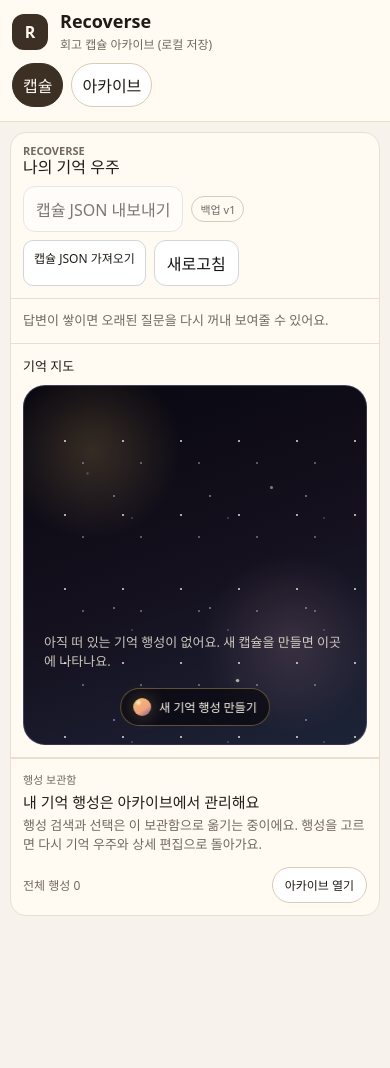
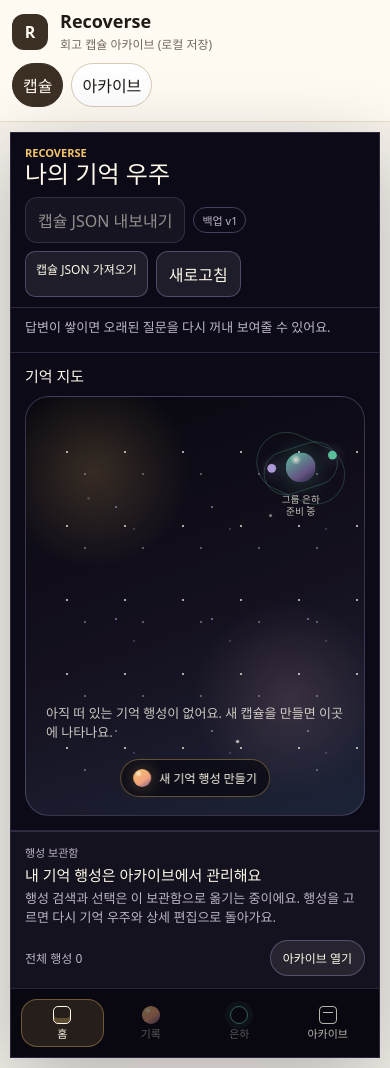
Before and after one commit to minmaxhap/recoverse, a Vue app in the folder recoverse-frontend/: page / in a window 390 px wide. Before the commit the page ends 926 px from the top, so only its background shows below. Built offline with nearby package versions, Linux system fonts and the light colour scheme.

Commit message:
Polish mobile universe home

```diff
--- a/recoverse-frontend/src/App.vue
+++ b/recoverse-frontend/src/App.vue
@@ -377,14 +377,23 @@
           title: t.memoryMap,
           empty: t.memoryMapEmpty,
           create: t.createMemoryPlanet,
+          galaxy: t.galaxyPlaceholder,
         }"
         :archive-bridge-labels="archiveBridgeLabels"
+        :bottom-nav-labels="{
+          home: t.navHome,
+          planet: t.navPlanet,
+          galaxy: t.navGalaxy,
+          archive: t.navArchive,
+        }"
+        :has-selected-capsule="selectedCapsule !== null"
         @export="onExportCapsules"
         @import-file="onImportCapsuleFile"
         @refresh="refreshCapsules"
         @open-discovery="openDiscoveryCard"
         @open-archive="openArchiveSettings"
         @open-create-flow="openCreateFlow"
+        @open-selected-capsule="openSelectedCapsule"
         @select-capsule="selectCapsule"
       />
 
@@ -640,6 +649,11 @@
     createPlanetEntry: "개인 행성 만들기",
     createGalaxyEntry: "그룹 은하 준비 중",
     closeCreateEntry: "입구 닫기",
+    navHome: "홈",
+    navPlanet: "기록",
+    navGalaxy: "은하",
+    navArchive: "아카이브",
+    galaxyPlaceholder: "그룹 은하 준비 중",
     memoryUniverse: "나의 기억 우주",
     retrospectiveCapsules: "회고 캡슐",
     exportCapsules: "캡슐 JSON 내보내기",
@@ -725,6 +739,11 @@
     createPlanetEntry: "Create personal planet",
     createGalaxyEntry: "Group galaxy coming soon",
     closeCreateEntry: "Close entry",
+    navHome: "Home",
+    navPlanet: "Planet",
+    navGalaxy: "Galaxy",
+    navArchive: "Archive",
+    galaxyPlaceholder: "Group galaxy coming soon",
     memoryUniverse: "My Memory Universe",
     retrospectiveCapsules: "Retrospective Capsules",
     exportCapsules: "Export capsule JSON",
@@ -1158,6 +1177,11 @@
   selectCapsule(id);
 }
 
+function openSelectedCapsule() {
+  if (!selectedCapsuleId.value) return;
+  setMode("planet-detail");
+}
+
 function selectCapsuleCard(id: string) {
   selectedCapsuleCardId.value = id;
   const card = capsuleCards.value.find((item) => item.id === id);
--- a/recoverse-frontend/src/components/CapsuleToolbar.vue
+++ b/recoverse-frontend/src/components/CapsuleToolbar.vue
@@ -42,12 +42,12 @@
 
 button {
   font: inherit;
-  border: 1px solid #d1d5db;
-  background: #fff;
+  border: 1px solid var(--color-border);
+  background: var(--color-paper);
   border-radius: 12px;
   padding: 10px 12px;
   cursor: pointer;
-  color: #111;
+  color: var(--color-ink);
 }
 
 button:disabled {
@@ -56,7 +56,7 @@
 }
 
 .ghost {
-  background: #fff;
+  background: var(--color-paper);
 }
 
 .versionBadge {
@@ -69,8 +69,9 @@
 }
 
 .file {
-  border: 1px solid #d1d5db;
-  background: #fff;
+  border: 1px solid var(--color-border);
+  background: var(--color-paper);
+  color: var(--color-ink);
   padding: 10px 12px;
   border-radius: 12px;
   cursor: pointer;
--- a/recoverse-frontend/src/components/DiscoveryCard.vue
+++ b/recoverse-frontend/src/components/DiscoveryCard.vue
@@ -35,7 +35,7 @@
 
 <style scoped>
 .discovery {
-  padding: 12px;
+  padding: 10px 14px 14px;
   border-bottom: 1px solid var(--color-soft-border);
 }
 
@@ -46,18 +46,18 @@
   cursor: pointer;
   text-align: left;
   border: 1px solid var(--color-soft-border);
-  border-radius: 16px;
+  border-radius: 18px;
   background:
-    radial-gradient(circle at 16% 8%, rgba(244, 197, 106, 0.24), transparent 28%),
-    linear-gradient(135deg, rgba(255, 249, 234, 0.96), rgba(246, 238, 220, 0.84));
-  box-shadow: 0 14px 34px rgba(30, 24, 18, 0.08);
+    radial-gradient(circle at 16% 8%, rgba(244, 197, 106, 0.22), transparent 28%),
+    linear-gradient(135deg, rgba(109, 90, 141, 0.22), rgba(21, 17, 31, 0.92));
+  box-shadow: 0 18px 40px rgba(8, 7, 15, 0.26);
   display: grid;
   gap: 6px;
   padding: 14px;
 }
 
 .eyebrow {
-  color: var(--color-muted);
+  color: var(--color-primary);
   font-size: 12px;
   font-weight: 800;
 }
@@ -75,13 +75,13 @@
 }
 
 .answer {
-  color: var(--color-muted);
+  color: rgba(246, 238, 220, 0.78);
   font-size: 12px;
   line-height: 1.45;
 }
 
 .openLabel {
-  color: var(--color-primary);
+  color: #60d0a8;
   font-size: 12px;
   font-weight: 900;
   margin-top: 2px;
--- a/recoverse-frontend/src/components/GalaxyMap.vue
+++ b/recoverse-frontend/src/components/GalaxyMap.vue
@@ -19,6 +19,15 @@
       <p v-if="items.length === 0" class="empty">
         {{ labels.empty }}
       </p>
+
+      <button class="galaxyNode" type="button" disabled>
+        <span class="galaxyCore"></span>
+        <span class="galaxyOrbit orbitA"></span>
+        <span class="galaxyOrbit orbitB"></span>
+        <span class="galaxySatellite satelliteA"></span>
+        <span class="galaxySatellite satelliteB"></span>
+        <span class="galaxyLabel">{{ labels.galaxy }}</span>
+      </button>
 
       <CreatePlanetButton :label="labels.create" @start-create="$emit('start-create')" />
     </div>
@@ -48,6 +57,7 @@
     title: string;
     empty: string;
     create: string;
+    galaxy: string;
   };
 }>();
 
@@ -79,7 +89,7 @@
 
 <style scoped>
 .galaxyMap {
-  padding: 12px;
+  padding: 12px 14px 14px;
   border-bottom: 1px solid var(--color-soft-border);
 }
 
@@ -92,16 +102,16 @@
 h3 {
   margin: 0;
   color: var(--color-ink);
-  font-size: 13px;
+  font-size: 15px;
   font-weight: 900;
 }
 
 .mapSurface {
   position: relative;
-  min-height: var(--map-height, 360px);
+  min-height: max(var(--map-height, 360px), 420px);
   overflow: hidden;
   border: 1px solid rgba(185, 167, 232, 0.25);
-  border-radius: 22px;
+  border-radius: 24px;
   background:
     radial-gradient(circle at 20% 18%, rgba(244, 197, 106, 0.18), transparent 22%),
     radial-gradient(circle at 78% 72%, rgba(232, 168, 184, 0.16), transparent 24%),
@@ -118,4 +128,91 @@
   line-height: 1.5;
 }
 
+.galaxyNode {
+  position: absolute;
+  z-index: 1;
+  right: 9%;
+  top: 22px;
+  width: 112px;
+  height: 112px;
+  border: 0;
+  background: transparent;
+  color: rgba(255, 249, 234, 0.82);
+  cursor: not-allowed;
+  opacity: 0.92;
+}
+
+.galaxyCore {
+  position: absolute;
+  left: 39px;
+  top: 38px;
+  width: 34px;
+  height: 34px;
+  border-radius: 999px;
+  background:
+    radial-gradient(circle at 34% 24%, rgba(255, 249, 234, 0.88), transparent 18%),
+    linear-gradient(145deg, #60d0a8, #6d5a8d 66%, #1d2438);
+  box-shadow: 0 0 28px rgba(96, 208, 168, 0.38);
+}
+
+.galaxyOrbit {
+  position: absolute;
+  left: 50%;
+  top: 50%;
+  border: 1px solid rgba(96, 208, 168, 0.28);
+  border-radius: 999px;
+  transform: translate(-50%, -50%) rotate(-18deg);
+}
+
+.orbitA {
+  width: 86px;
+  height: 50px;
+}
+
+.orbitB {
+  width: 104px;
+  height: 68px;
+  transform: translate(-50%, -50%) rotate(24deg);
+}
+
+.galaxySatellite {
+  position: absolute;
+  width: 10px;
+  height: 10px;
+  border-radius: 999px;
+  background: #b9a7e8;
+  box-shadow: 0 0 16px rgba(185, 167, 232, 0.54);
+}
+
+.satelliteA {
+  left: 18px;
+  top: 51px;
+}
+
+.satelliteB {
+  right: 15px;
+  top: 36px;
+  background: #60d0a8;
+}
+
+.galaxyLabel {
+  position: absolute;
+  left: 50%;
+  bottom: 1px;
+  max-width: 112px;
+  transform: translateX(-50%);
+  font-size: 11px;
+  font-weight: 800;
+  line-height: 1.2;
+  text-align: center;
+  word-break: keep-all;
+}
+
+@media (max-width: 430px) {
+  .galaxyNode {
+    right: 4%;
+    transform: scale(0.88);
+    transform-origin: top right;
+  }
+}
 </style>
--- a/recoverse-frontend/src/components/HomeArchiveBridge.vue
+++ b/recoverse-frontend/src/components/HomeArchiveBridge.vue
@@ -34,10 +34,11 @@
 
 <style scoped>
 .bridge {
-  padding: 12px;
+  padding: 12px 14px;
   border-top: 1px solid var(--color-soft-border);
   display: grid;
   gap: 12px;
+  background: rgba(255, 249, 234, 0.03);
 }
 
 .copy {
--- a/recoverse-frontend/src/components/HomeHeader.vue
+++ b/recoverse-frontend/src/components/HomeHeader.vue
@@ -42,7 +42,7 @@
 
 <style scoped>
 .homeHeader {
-  padding: 12px;
+  padding: 14px 14px 10px;
   border-bottom: 1px solid var(--color-soft-border);
   display: flex;
   align-items: center;
@@ -57,7 +57,7 @@
 }
 
 .eyebrow {
-  color: var(--color-muted);
+  color: var(--color-primary);
   font-size: 11px;
   font-weight: 800;
   line-height: 1;
@@ -67,12 +67,12 @@
 h2 {
   margin: 0;
   color: var(--color-ink);
-  font-size: 16px;
+  font-size: 24px;
   font-weight: 900;
   line-height: 1.15;
-  white-space: nowrap;
+  white-space: normal;
   word-break: keep-all;
-  overflow-wrap: normal;
+  overflow-wrap: break-word;
 }
 
 @media (max-width: 899px) {
--- a/recoverse-frontend/src/views/HomeUniverseView.vue
+++ b/recoverse-frontend/src/views/HomeUniverseView.vue
@@ -32,6 +32,30 @@
         :labels="archiveBridgeLabels"
         @open-archive="$emit('open-archive')"
       />
+
+      <nav class="bottomNav" :aria-label="bottomNavLabels.home">
+        <button class="navItem active" type="button">
+          <span class="navIcon homeIcon"></span>
+          <span>{{ bottomNavLabels.home }}</span>
+        </button>
+        <button
+          class="navItem"
+          type="button"
+          :disabled="!hasSelectedCapsule"
+          @click="$emit('open-selected-capsule')"
+        >
+          <span class="navIcon planetIcon"></span>
+          <span>{{ bottomNavLabels.planet }}</span>
+        </button>
+        <button class="navItem" type="button" disabled>
+          <span class="navIcon galaxyIcon"></span>
+          <span>{{ bottomNavLabels.galaxy }}</span>
+        </button>
+        <button class="navItem" type="button" @click="$emit('open-archive')">
+          <span class="navIcon archiveIcon"></span>
+          <span>{{ bottomNavLabels.archive }}</span>
+        </button>
+      </nav>
     </section>
   </HomeView>
 </template>
@@ -69,6 +93,7 @@
     title: string;
     empty: string;
     create: string;
+    galaxy: string;
   };
   archiveBridgeLabels: {
     eyebrow: string;
@@ -77,6 +102,13 @@
     count: string;
     open: string;
   };
+  bottomNavLabels: {
+    home: string;
+    planet: string;
+    galaxy: string;
+    archive: string;
+  };
+  hasSelectedCapsule: boolean;
 }>();
 
 defineEmits<{
@@ -86,60 +118,122 @@
   "open-discovery": [];
   "open-archive": [];
   "open-create-flow": [];
+  "open-selected-capsule": [];
   "select-capsule": [capsuleId: string];
 }>();
 </script>
 
 <style scoped>
 .panel {
+  --color-surface: #0d0a18;
+  --color-paper: rgba(255, 249, 234, 0.08);
+  --color-ink: #fff9ea;
+  --color-muted: #bdb4c8;
+  --color-soft-border: rgba(185, 167, 232, 0.18);
+  --color-border: rgba(185, 167, 232, 0.32);
+  --color-primary: #f4c56a;
+  --color-primary-contrast: #15111f;
+
   background: var(--color-surface);
   border: 1px solid var(--color-soft-border);
-  border-radius: 16px;
+  border-radius: 22px;
   overflow: hidden;
   display: flex;
   flex-direction: column;
   min-height: calc(100vh - 92px);
-}
-
-.panelHead {
-  padding: 12px 12px;
-  border-bottom: 1px solid var(--color-soft-border);
-  display: flex;
-  align-items: center;
-  gap: 10px;
-  min-width: 0;
-}
-
-.panelHead h2,
-.panelHead span,
-.panelHead label {
-  white-space: nowrap;
-  word-break: keep-all;
-  overflow-wrap: normal;
-}
-
-.panelHead h2 {
-  margin: 0;
-  font-size: 14px;
-  font-weight: 800;
-  min-width: 0;
-}
-
-.noWrap {
-  white-space: nowrap;
-  word-break: keep-all;
-  overflow-wrap: normal;
-}
-
-.divider {
-  height: 1px;
-  background: var(--color-soft-border);
-  margin: 14px 0;
+  box-shadow: 0 24px 80px rgba(8, 7, 15, 0.28);
 }
 
 @media (max-width: 899px) {
   .panel {
     min-height: auto;
+    border-radius: 0;
   }
 }
+
+.bottomNav {
+  display: grid;
+  grid-template-columns: repeat(4, minmax(0, 1fr));
+  gap: 6px;
+  padding: 10px;
+  border-top: 1px solid var(--color-soft-border);
+  background: rgba(8, 7, 15, 0.78);
+}
+
+.navItem {
+  min-width: 0;
+  min-height: 48px;
+  border: 1px solid transparent;
+  border-radius: 16px;
+  background: transparent;
+  color: rgba(255, 249, 234, 0.72);
+  display: grid;
+  justify-items: center;
+  align-content: center;
+  gap: 4px;
+  padding: 6px 4px;
+  cursor: pointer;
+}
+
+.navItem span:last-child {
+  max-width: 100%;
+  font-size: 11px;
+  font-weight: 800;
+  line-height: 1.1;
+  overflow: hidden;
+  text-overflow: ellipsis;
+  white-space: nowrap;
+}
+
+.navItem.active {
+  border-color: rgba(244, 197, 106, 0.36);
+  background: rgba(244, 197, 106, 0.12);
+  color: #fff9ea;
+}
+
+.navItem:disabled {
+  opacity: 0.45;
+  cursor: not-allowed;
+}
+
+.navIcon {
+  width: 18px;
+  height: 18px;
+  display: block;
+}
+
+.homeIcon {
+  border-radius: 5px;
+  border: 1px solid currentColor;
+  box-shadow: inset 0 -5px 0 rgba(244, 197, 106, 0.28);
+}
+
+.planetIcon {
+  border-radius: 999px;
+  background:
+    radial-gradient(circle at 32% 26%, rgba(255, 249, 234, 0.95), transparent 19%),
+    linear-gradient(145deg, #f4c56a, #f2a27e 58%, #6d5a8d);
+}
+
+.galaxyIcon {
+  border-radius: 999px;
+  border: 1px solid #60d0a8;
+  box-shadow: 0 0 0 5px rgba(96, 208, 168, 0.12);
+}
+
+.archiveIcon {
+  border: 1px solid currentColor;
+  border-radius: 4px;
+  position: relative;
+}
+
+.archiveIcon::before {
+  content: "";
+  position: absolute;
+  left: 3px;
+  right: 3px;
+  top: 5px;
+  height: 1px;
+  background: currentColor;
+}
 </style>
```
Also changed, not shown: 1 other file (tests, documents, lock files or other folders).
